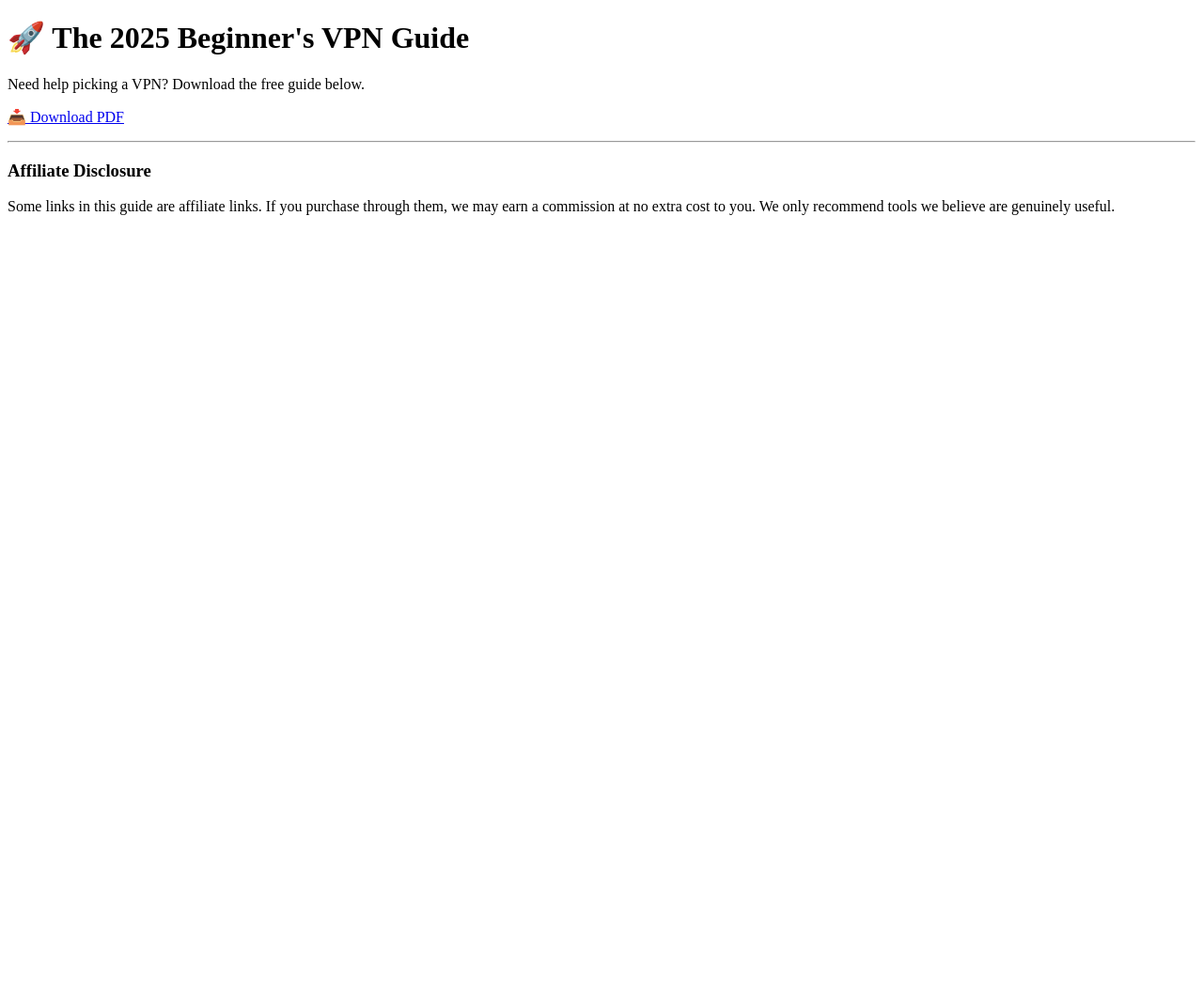
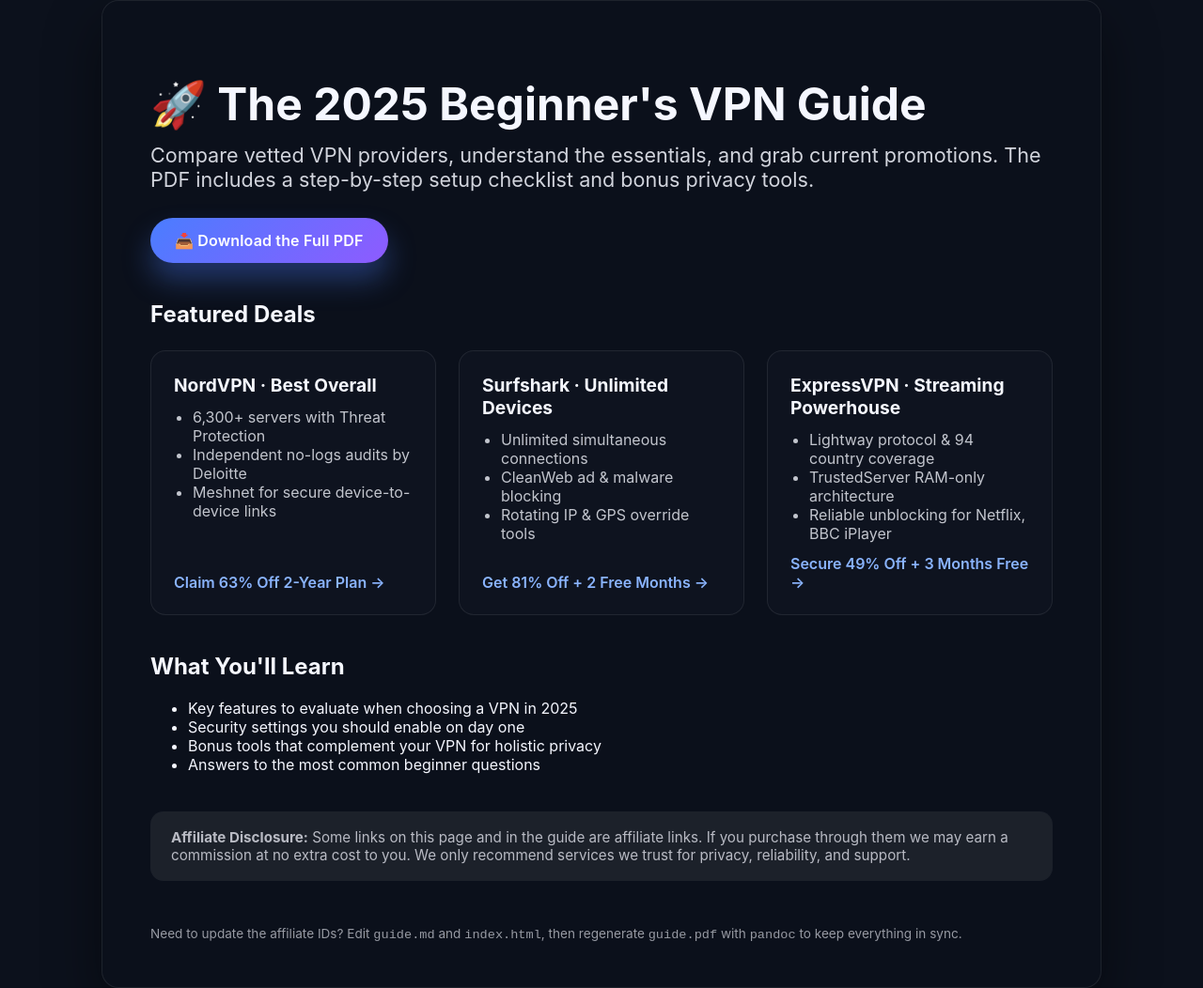
Before and after one commit to cakeboysforever-debug/GhostDropETH, a plain HTML site: page index.html in a window 1280 px wide. Shown: the whole page at 94% size. Before the commit the page ends 800 px from the top, so only its background shows below. Drawn offline with Linux system fonts and the light colour scheme.

Commit message:
Refresh VPN guide content and landing page

```diff
--- a/index.html
+++ b/index.html
@@ -2,20 +2,213 @@
 <html lang="en">
   <head>
     <meta charset="utf-8" />
+    <meta name="viewport" content="width=device-width, initial-scale=1" />
     <title>GhostDropETH VPN Guide</title>
+    <meta
+      name="description"
+      content="Download the 2025 beginner VPN guide, compare the best providers, and grab exclusive deals with full affiliate transparency."
+    />
+    <style>
+      :root {
+        color-scheme: light dark;
+        font-family: "Inter", system-ui, -apple-system, BlinkMacSystemFont, "Segoe UI", sans-serif;
+        background: #0c111c;
+        color: #f5f7ff;
+      }
+
+      body {
+        margin: 0;
+        padding: 0;
+        display: flex;
+        min-height: 100vh;
+        align-items: center;
+        justify-content: center;
+      }
+
+      main {
+        width: min(960px, 92vw);
+        background: rgba(12, 17, 28, 0.85);
+        border: 1px solid rgba(255, 255, 255, 0.08);
+        border-radius: 18px;
+        box-shadow: 0 24px 60px rgba(0, 0, 0, 0.45);
+        padding: 48px clamp(24px, 4vw, 56px);
+        backdrop-filter: blur(14px);
+      }
+
+      h1 {
+        font-size: clamp(2.2rem, 4vw, 3rem);
+        margin-bottom: 12px;
+      }
+
+      p.lead {
+        font-size: clamp(1.1rem, 2.2vw, 1.35rem);
+        margin-top: 0;
+        margin-bottom: 28px;
+        color: rgba(245, 247, 255, 0.85);
+      }
+
+      .cta {
+        display: inline-flex;
+        align-items: center;
+        gap: 10px;
+        background: linear-gradient(135deg, #4a7dff, #8e5bff);
+        color: #fff;
+        text-decoration: none;
+        padding: 14px 26px;
+        border-radius: 999px;
+        font-weight: 600;
+        letter-spacing: 0.01em;
+        box-shadow: 0 18px 30px rgba(74, 125, 255, 0.35);
+        transition: transform 0.2s ease, box-shadow 0.2s ease;
+      }
+
+      .cta:hover,
+      .cta:focus {
+        transform: translateY(-2px);
+        box-shadow: 0 22px 42px rgba(74, 125, 255, 0.45);
+      }
+
+      section {
+        margin-top: 40px;
+      }
+
+      .providers {
+        display: grid;
+        grid-template-columns: repeat(auto-fit, minmax(220px, 1fr));
+        gap: 24px;
+        margin-top: 24px;
+      }
+
+      .card {
+        background: rgba(16, 22, 34, 0.75);
+        border: 1px solid rgba(255, 255, 255, 0.08);
+        border-radius: 16px;
+        padding: 24px;
+        display: flex;
+        flex-direction: column;
+        gap: 12px;
+      }
+
+      .card h3 {
+        margin: 0;
+        font-size: 1.2rem;
+      }
+
+      .card ul {
+        margin: 0;
+        padding-left: 20px;
+        color: rgba(245, 247, 255, 0.78);
+      }
+
+      .card a {
+        margin-top: auto;
+        color: #8ab4ff;
+        font-weight: 600;
+        text-decoration: none;
+      }
+
+      .card a:hover,
+      .card a:focus {
+        text-decoration: underline;
+      }
+
+      .disclosure {
+        background: rgba(255, 255, 255, 0.07);
+        border-radius: 14px;
+        padding: 18px 22px;
+        font-size: 0.95rem;
+        color: rgba(245, 247, 255, 0.72);
+      }
+
+      footer {
+        margin-top: 48px;
+        font-size: 0.85rem;
+        color: rgba(245, 247, 255, 0.6);
+      }
+
+      @media (max-width: 600px) {
+        main {
+          padding: 36px 20px;
+        }
+      }
+    </style>
   </head>
   <body>
-    <h1>🚀 The 2025 Beginner's VPN Guide</h1>
-    <p>Need help picking a VPN? Download the free guide below.</p>
-    <p>
-      <a href="guide.pdf">📥 Download PDF</a>
-    </p>
-    <hr />
-    <h3>Affiliate Disclosure</h3>
-    <p>
-      Some links in this guide are affiliate links. If you purchase through them,
-      we may earn a commission at no extra cost to you. We only recommend tools
-      we believe are genuinely useful.
-    </p>
+    <main>
+      <header>
+        <h1>🚀 The 2025 Beginner's VPN Guide</h1>
+        <p class="lead">
+          Compare vetted VPN providers, understand the essentials, and grab current
+          promotions. The PDF includes a step-by-step setup checklist and bonus
+          privacy tools.
+        </p>
+        <a class="cta" href="guide.pdf">📥 Download the Full PDF</a>
+      </header>
+
+      <section>
+        <h2>Featured Deals</h2>
+        <div class="providers">
+          <article class="card">
+            <h3>NordVPN · Best Overall</h3>
+            <ul>
+              <li>6,300+ servers with Threat Protection</li>
+              <li>Independent no-logs audits by Deloitte</li>
+              <li>Meshnet for secure device-to-device links</li>
+            </ul>
+            <a
+              href="https://go.nordvpn.net/aff_c?offer_id=648&aff_id=YOUR_NORDVPN_AFFILIATE_ID&aff_sub=ghostdrop_landing"
+              >Claim 63% Off 2-Year Plan →</a
+            >
+          </article>
+          <article class="card">
+            <h3>Surfshark · Unlimited Devices</h3>
+            <ul>
+              <li>Unlimited simultaneous connections</li>
+              <li>CleanWeb ad & malware blocking</li>
+              <li>Rotating IP & GPS override tools</li>
+            </ul>
+            <a
+              href="https://get.surfshark.net/aff_c?offer_id=17&aff_id=YOUR_SURFSHARK_AFFILIATE_ID&aff_sub=ghostdrop_landing"
+              >Get 81% Off + 2 Free Months →</a
+            >
+          </article>
+          <article class="card">
+            <h3>ExpressVPN · Streaming Powerhouse</h3>
+            <ul>
+              <li>Lightway protocol & 94 country coverage</li>
+              <li>TrustedServer RAM-only architecture</li>
+              <li>Reliable unblocking for Netflix, BBC iPlayer</li>
+            </ul>
+            <a
+              href="https://www.xvbelink.com/affiliate/offer?offerid=1&affid=YOUR_EXPRESSVPN_AFFILIATE_ID&source=ghostdrop_landing"
+              >Secure 49% Off + 3 Months Free →</a
+            >
+          </article>
+        </div>
+      </section>
+
+      <section>
+        <h2>What You'll Learn</h2>
+        <ul>
+          <li>Key features to evaluate when choosing a VPN in 2025</li>
+          <li>Security settings you should enable on day one</li>
+          <li>Bonus tools that complement your VPN for holistic privacy</li>
+          <li>Answers to the most common beginner questions</li>
+        </ul>
+      </section>
+
+      <section class="disclosure">
+        <strong>Affiliate Disclosure:</strong> Some links on this page and in the
+        guide are affiliate links. If you purchase through them we may earn a
+        commission at no extra cost to you. We only recommend services we trust
+        for privacy, reliability, and support.
+      </section>
+
+      <footer>
+        Need to update the affiliate IDs? Edit <code>guide.md</code> and
+        <code>index.html</code>, then regenerate <code>guide.pdf</code> with
+        <code>pandoc</code> to keep everything in sync.
+      </footer>
+    </main>
   </body>
 </html>
```
Also changed, not shown: 3 other files.
